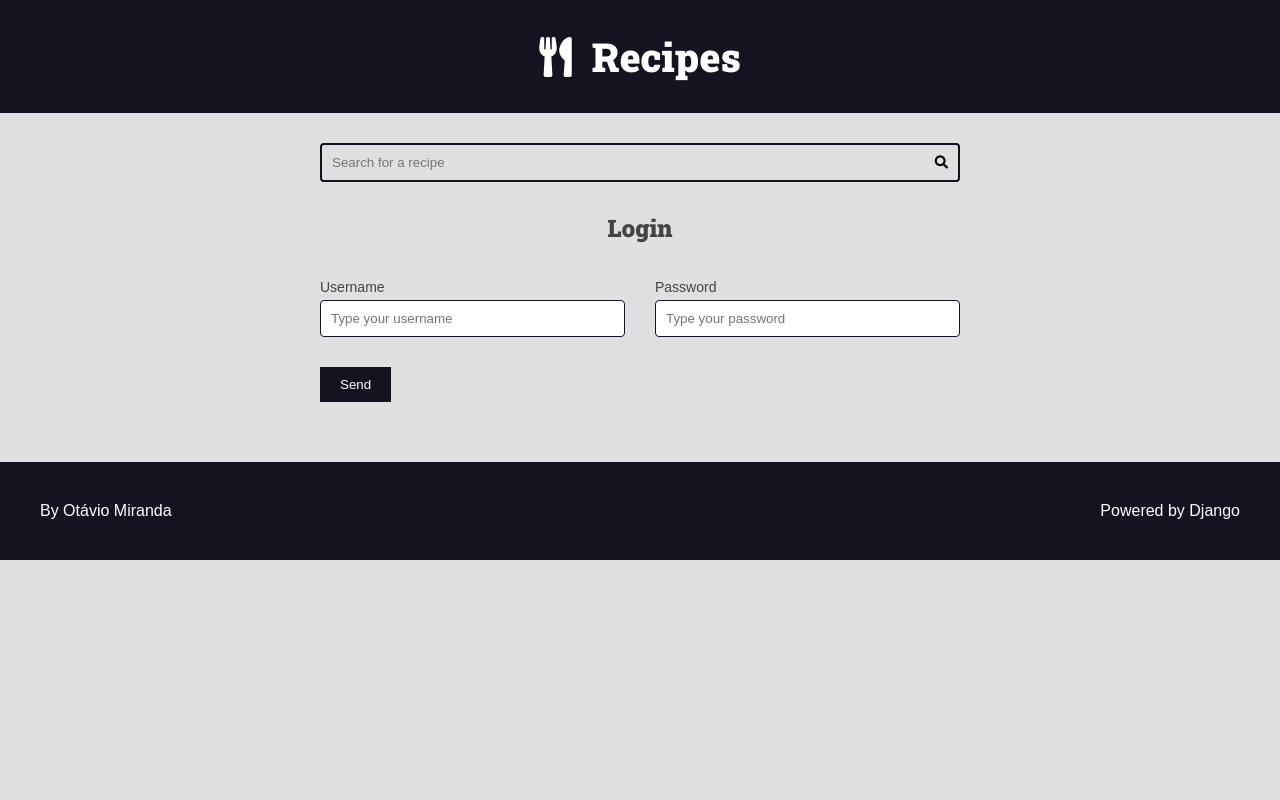
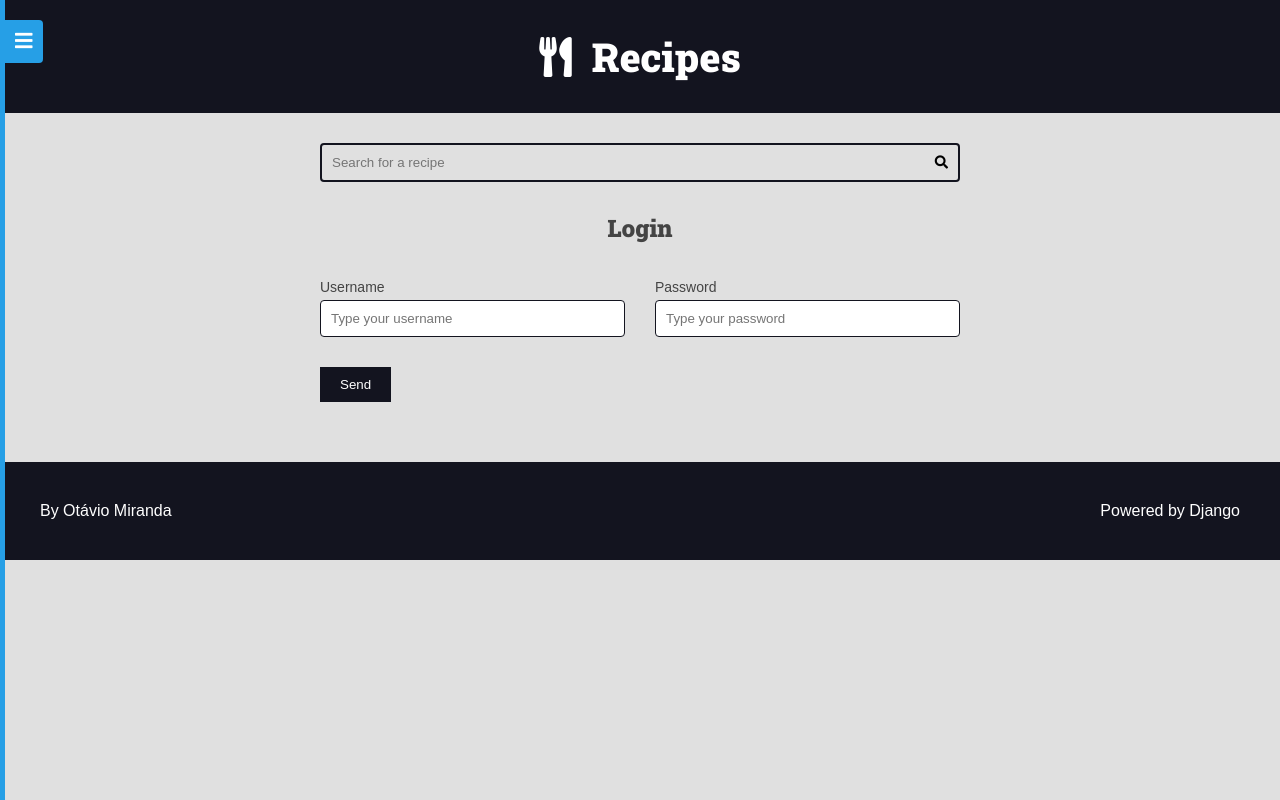
Before and after one commit to Rogerio-Edu-Oliveira/curso_django_projeto1, a Django app: page /authors/login/ in a window 1280 px wide. Run offline with Django 4.2, Linux system fonts and the light colour scheme; parts of the project's set-up code (start-up, migrations or seed data) failed here and were passed over.

Commit message:
Sec21_Criando_um_Menu

```diff
--- a/authors/templates/authors/pages/login.html
+++ b/authors/templates/authors/pages/login.html
@@ -1,15 +1,9 @@
-{% extends 'global/base.html' %}
+{% extends 'global/base.html' %} {% block title %}Login | {% endblock title %}
+{% block content %}
+<div class="main-content center container">
+  <h2>Login</h2>
+  {% include 'authors/partials/login_message.html' %}
+</div>
 
-{% block title %}Login | {% endblock title %}
-
-{% block content %}
-  <div class="main-content center container">
-    <h2>Login</h2>
-    {% include 'authors/partials/login_message.html' %}
-  </div>
-
-  {% include 'global/partials/messages.html' %}
-  {% if not user.is_authenticated %}
-    {% include 'global/partials/form.html' %}
-  {% endif %}
-{% endblock content %}
+{% include 'global/partials/messages.html' %} {% if not user.is_authenticated %}
+{% include 'global/partials/form.html' %} {% endif %} {% endblock content %}
--- a/authors/templates/authors/partials/login_message.html
+++ b/authors/templates/authors/partials/login_message.html
@@ -1,13 +1,9 @@
 {% if user.is_authenticated %}
 <div class="login-message">
-  Your are logged in with
-  {{ request.user.username }}.
+  Your are logged in with {{ request.user.username }}.
   <a href="{% url 'authors:dashboard' %}">See your recipes</a>,
   <a href="{% url 'authors:dashboard_recipe_new' %}">create a new recipe</a> or
-  <form class="inline-form" action="{% url 'authors:logout' %}" method='POST'>
-    {% csrf_token %}
-    <input type="hidden" name="username" value="{{ request.user.username }}">
-    <button class="plaintext-button" type="submit">click here</button>
-  </form> to logout.
+  {% include 'authors/partials/form_logout.html' %}
+  <a class="authors-logout-link" href="#">click here</a> to logout.
 </div>
 {% endif %}
--- a/authors/views/dashboard_recipe.py
+++ b/authors/views/dashboard_recipe.py
@@ -48,6 +48,11 @@ class DashboardRecipe(View):
             }
         )
 
+    def get(self, request, id=None):
+        recipe = self.get_recipe(id)
+        form = AuthorRecipeForm(instance=recipe)
+        return self.render_recipe(form)
+
     def post(self, request, id=None):
         recipe = self.get_recipe(id)
         form = AuthorRecipeForm(
--- a/base_static/global/css/styles.css
+++ b/base_static/global/css/styles.css
@@ -303,6 +303,7 @@
   flex-flow: row wrap;
   gap: 1rem 0.5rem;
 }
+
 .pagination .page-item {
   background: var(--color-gray-3);
   padding: 0.5rem 1rem;
@@ -447,6 +448,7 @@ authors-dashboard-container {
   list-style-type: none;
   margin: 1rem 0;
 }
+
 /* Generics */
 
 .center {
@@ -465,7 +467,80 @@ authors-dashboard-container {
   margin: var(--spacing-gutter-medium) 0;
 }
 
+.hidden-text {
+  display: none;
+}
+
+.menu-container {
+  position: fixed;
+  top: 0;
+  left: 0;
+  bottom: 0;
+  width: 260px;
+  min-height: 100vh;
+  overflow-y: auto;
+  background: var(--color-primary);
+  z-index: 2;
+  transition: all 300ms ease-in-out;
+}
+
+.menu-container a {
+  color: var(--color-white);
+}
+
+.menu-hidden {
+  left: -255px;
+}
+
+.button-show-menu {
+  position: fixed;
+  left: 265px;
+  top: 2rem;
+  color: var(--color-white);
+  background-color: var(--color-primary);
+  border: none;
+  font-size: 2rem;
+  z-index: 3;
+  padding: 1rem;
+  visibility: hidden;
+  opacity: 0;
+  transition: all 300ms ease-in-out;
+  border-radius: 0 4px 4px 0;
+  cursor: pointer;
+}
+
+.button-show-menu-visible {
+  visibility: visible;
+  opacity: 1;
+  left: 5px;
+}
+
+.button-close-menu {
+  position: absolute;
+  top: 1rem;
+  right: 1rem;
+  color: var(--color-white);
+  background: none;
+  border: none;
+  font-size: 2rem;
+  z-index: 3;
+  cursor: pointer;
+}
+
+.menu-nav {
+  display: flex;
+  flex-flow: column wrap;
+  font-family: var(--font-headings);
+  font-size: 2rem;
+}
+
+.menu-nav a {
+  width: 100%;
+  padding: 1rem;
+}
+
 @media (max-width: 600px) {
+
   .main-content-list,
   .form-content-grid {
     grid-template-columns: repeat(auto-fit, minmax(100%, 1fr));
--- a/base_templates/global/base.html
+++ b/base_templates/global/base.html
@@ -8,6 +8,7 @@
 </head>
 
 <body>
+    {% include 'global/partials/menu.html' %}
     {% include 'global/partials/header.html' %}
     {% include 'global/partials/search.html' %}
 
--- /dev/null
+++ b/base_templates/global/partials/menu.html
@@ -0,0 +1,27 @@
+<button class="button-show-menu button-show-menu-visible">
+  <i class="fas fa-bars"></i>
+  <span class="hidden-text">Show menu</span>
+</button>
+
+<div class="menu-container menu-hidden">
+  <button class="button-close-menu button-close-menu-visible">
+    <i class="fas fa-times-circle"></i>
+    <span class="hidden-text">Close menu</span>
+  </button>
+
+  <div class="menu-content">
+    <nav class="menu-nav">
+      <a href="{% url 'recipes:home' %}">Home</a>
+
+      {% if user.is_authenticated %}
+        <a href="{% url 'authors:dashboard_recipe_new' %}">New recipe</a>
+        <a href="{% url 'authors:dashboard' %}">Dashboard</a>
+        <a class="authors-logout-link" href="{% url 'authors:logout' %}">Logout</a>
+        {% include 'authors/partials/form_logout.html' %}
+      {% else %}
+        <a href="{% url 'authors:login' %}">Login</a>
+        <a href="{% url 'authors:register' %}">Register</a>
+    {% endif %}
+    </nav>
+  </div>
+</div>
```
Also changed, not shown: authors/templates/authors/partials/form_logout.html (added, +8 -0 lines), authors/tests/test_author_register_form.py (+7 -7 lines), base_static/global/js/scripts.js (+44 -5 lines), recipes/tests/test_recipe_model_recipe.py (+1 -1 lines), 1 other file. Lines whose indentation alone changed are shown as unchanged.
